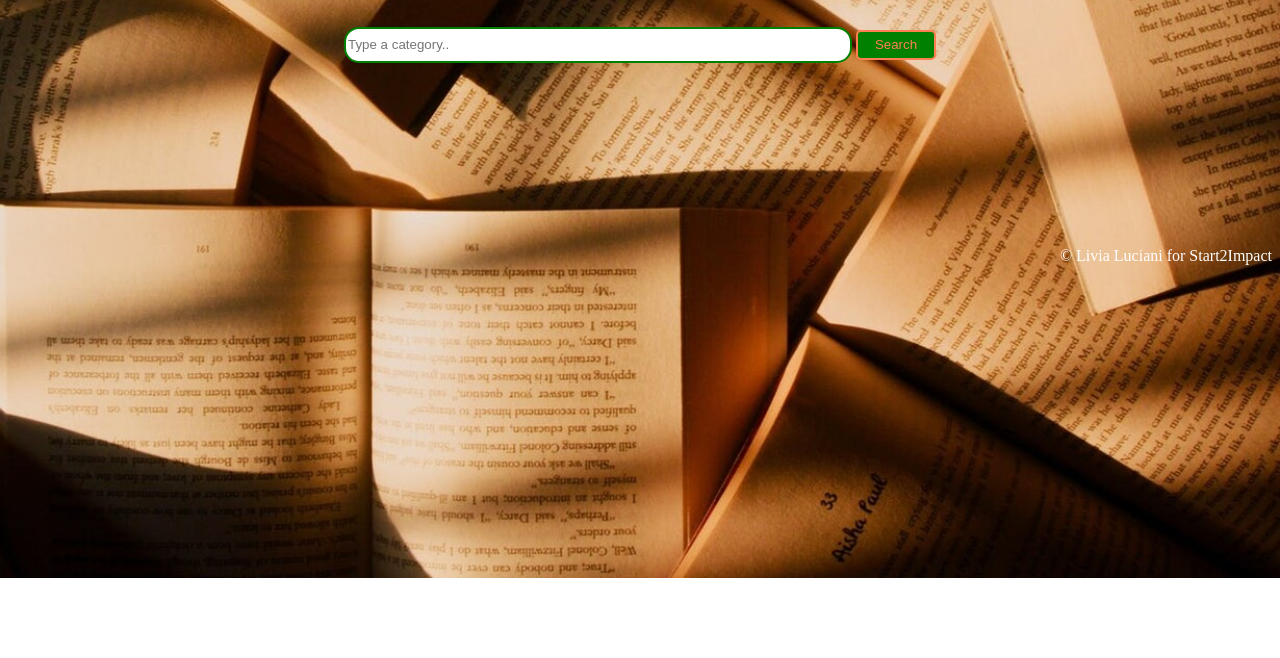
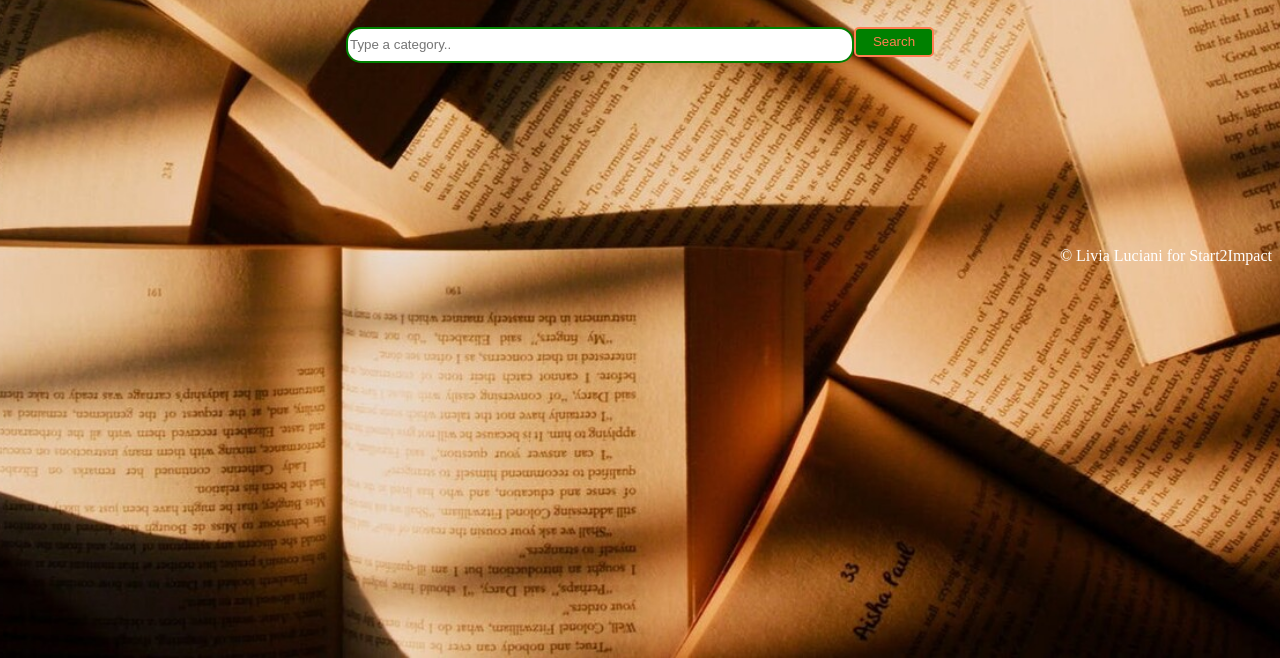
Before and after one commit to LiviaL22/Book-App, a website built with webpack: page src/index.html in a window 1280 px wide. Shown: the part 142-800 px from the top of the page. Built offline with nearby package versions, Linux system fonts and the light colour scheme.

Commit message:
add mobile

```diff
--- a/src/css/style.css
+++ b/src/css/style.css
@@ -4,6 +4,13 @@ body {
     background-repeat: no-repeat;
 }
 
+/*mobile*/
+@media (min-width: 600px) {
+    body {
+        background: url(../img/img.jpg) no-repeat center center fixed;
+        background-size: cover;
+    }
+}
 
 /*title page*/
 .titlebox {
@@ -22,7 +29,8 @@ body {
 
 /*textbox*/
 .text {
-    text-align: center;
+    display: flex;
+    justify-content: center;
     width: 100%;
     margin-top: 30px;
 }
```
